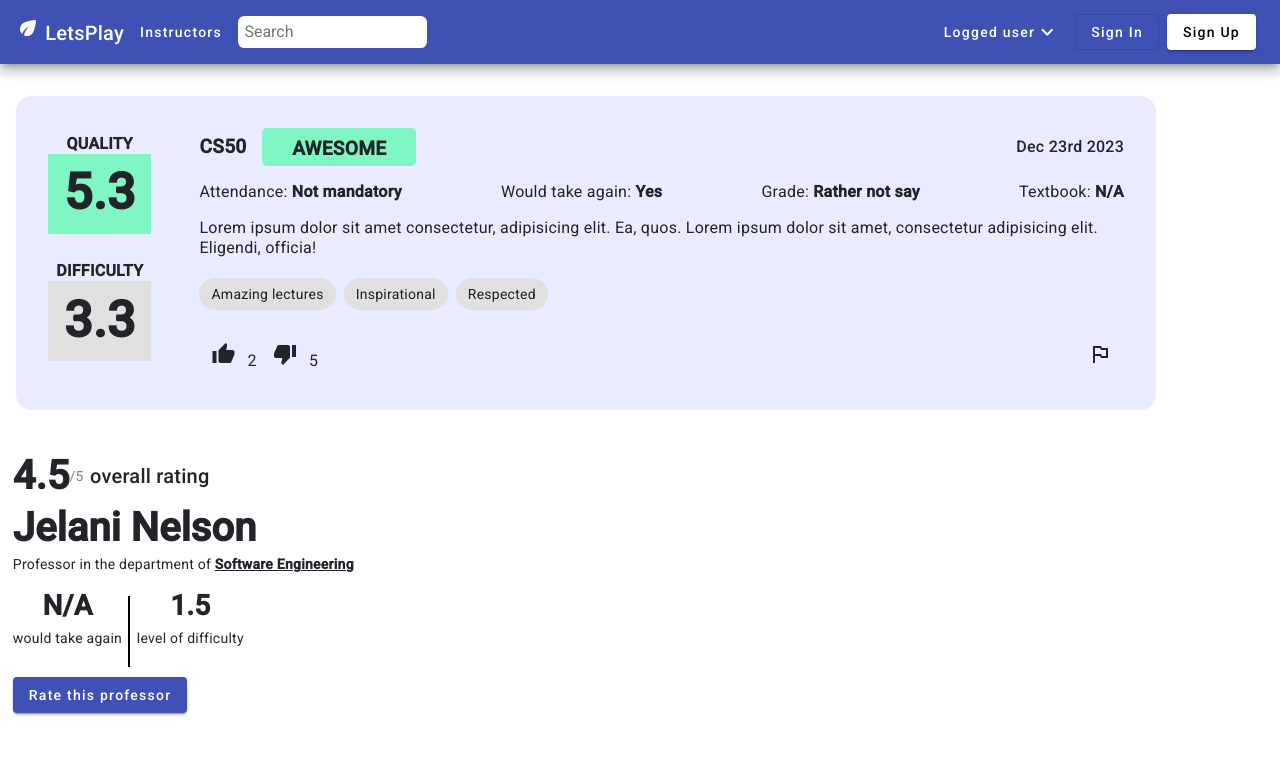
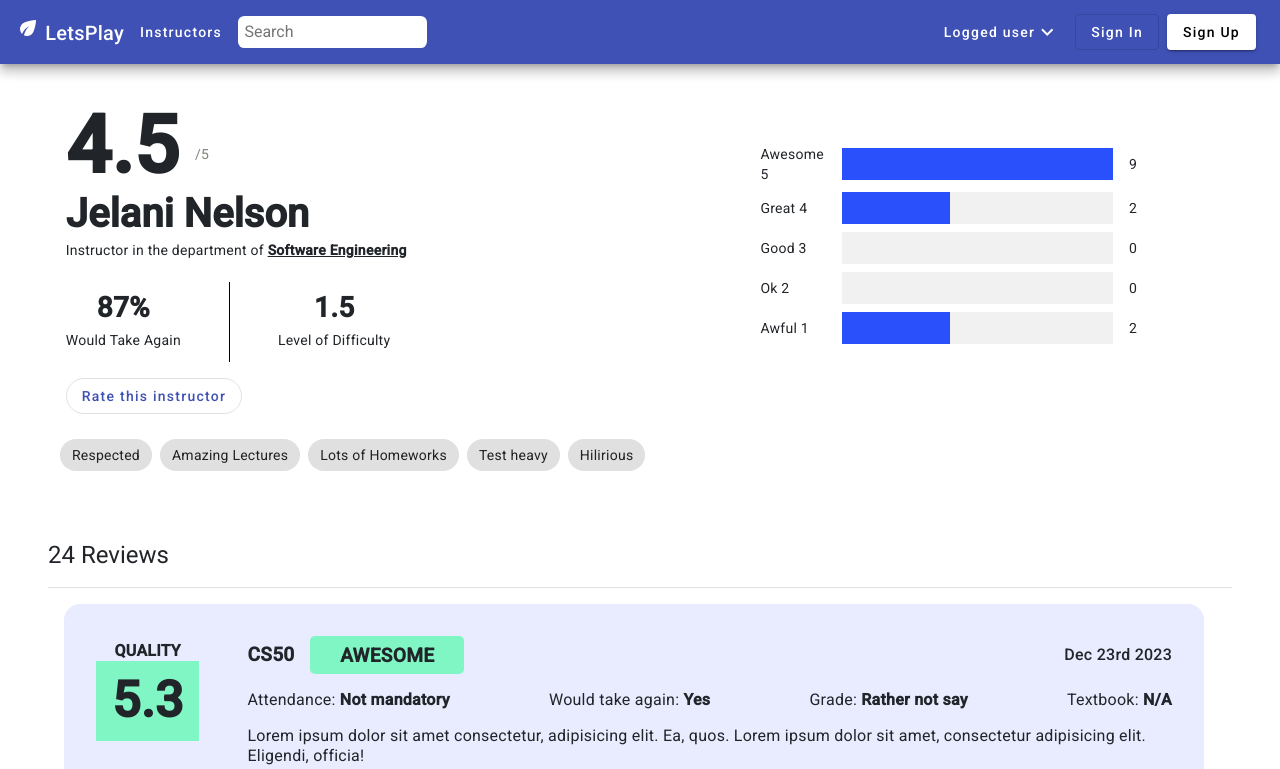
Before and after one commit to Rate-The-Instructor/RateTheInstructor, an Angular app in the folder frontend/: page /instructor/1 in a window 1280 px wide. Before the commit this address led to /. Shown: the top 769 px of the page. Built offline with nearby package versions, Linux system fonts and the light colour scheme; a web font is replaced by a local one.

Commit message:
instructor profile page integration done

```diff
--- a/frontend/src/app/app-routing.module.ts
+++ b/frontend/src/app/app-routing.module.ts
@@ -1,7 +1,7 @@
+import { InstructorProfileComponent } from './components/instructor-profile/instructor-profile.component';
 import { NgModule } from '@angular/core';
 import { RouterModule, Routes } from '@angular/router';
 import { InstructorReviewInputComponent } from './components/instructor-review-input/instructor-review-input.component';
-import { InstructorReviewComponent } from './components/instructor-review/instructor-review.component';
 import { LoginComponent } from './components/login/login.component';
 import { SignupComponent } from './components/signup/signup.component';
 
@@ -9,6 +9,7 @@ const routes: Routes = [
   { path: 'signup', component: SignupComponent },
   { path: 'login', component: LoginComponent },
   { path: 'rate/:instructorId', component: InstructorReviewInputComponent },
+  { path: 'instructor/:instructorId', component: InstructorProfileComponent },
 ];
 
 @NgModule({
--- a/frontend/src/app/app.component.html
+++ b/frontend/src/app/app.component.html
@@ -1,7 +1,7 @@
-<app-nav-bar style="position: fixed; top: 0; z-index: 12; width: 100%;" ></app-nav-bar>
+<app-nav-bar
+  style="position: fixed; top: 0; z-index: 12; width: 100%"
+></app-nav-bar>
 
-<div style="padding-top: 5rem;">
-    <app-instructor-review-display></app-instructor-review-display>
-    <router-outlet></router-outlet>
-    <app-professor-detail></app-professor-detail>
+<div style="padding-top: 5rem">
+  <router-outlet></router-outlet>
 </div>
--- /dev/null
+++ b/frontend/src/app/components/instructor-profile/instructor-profile.component.css
@@ -0,0 +1,22 @@
+.profile-container {
+    display: flex;
+    justify-content: center;
+    align-items: center;
+    gap: 2rem;
+    flex-wrap: wrap;
+}
+
+.left {
+    display: flex;
+    flex-direction: column;
+    gap: 1.3rem;
+}
+
+.right {
+    align-self: flex-start;
+    margin-top: 4rem;
+}
+
+.reviews-container {
+    margin: 3rem;
+}
--- /dev/null
+++ b/frontend/src/app/components/instructor-profile/instructor-profile.component.html
@@ -0,0 +1,18 @@
+<div class="profile-container" style="margin-bottom: 4rem;">
+    <div class="left">
+        <app-professor-detail class="professor-detail"></app-professor-detail>
+        <app-top-tags class="top-tags"></app-top-tags>
+    </div>
+    <div class="right">
+        <app-rating-bar></app-rating-bar>
+    </div>
+</div>
+
+<div class="reviews-container">
+    <h1>24 Reviews</h1>
+    <mat-divider></mat-divider>
+    <app-instructor-review-display class="review-display" style="margin-bottom: 3rem;"></app-instructor-review-display>
+    <app-instructor-review-display class="review-display" style="margin-bottom: 3rem;"></app-instructor-review-display>
+    <app-instructor-review-display class="review-display" style="margin-bottom: 3rem;"></app-instructor-review-display>
+
+</div>
--- a/frontend/src/app/components/professor-detail/professor-detail.component.css
+++ b/frontend/src/app/components/professor-detail/professor-detail.component.css
@@ -33,25 +33,26 @@ h1{
 }
 .btn-container{
     text-align: left;
+    margin-top: 1rem;
 }
 .stat{
     display: flex;
     margin: 10px 0;
+    gap: 3rem;
 }
 
-.percentage{
-    border-right: 1px solid black;
-    padding-right: 1%;
-    padding-bottom: 1%;
-}
-
-.difficulty{
-    border-left: 1px solid black;
-    padding-left: 1%;
-    padding-bottom: 1%;
-}
 .probab,.level-diff{
     font-size: 2em;
     text-align: center;
     font-weight: 900;
 }
+
+.value {
+    font-size: 5rem;
+    margin-right: 1rem;
+    margin-bottom: 1rem;
+}
+
+.percentage, .difficulty {
+    margin-top: 1rem;
+}
--- a/frontend/src/app/components/professor-detail/professor-detail.component.html
+++ b/frontend/src/app/components/professor-detail/professor-detail.component.html
@@ -1,25 +1,26 @@
-<div class="info">
+<div class="info" style="width: max-content;">
     <div class="rating">
         <div><h1 class="value">4.5</h1></div>
         <div class="outOf">/5</div>
-        <p class="overall">overall rating</p>
+        <br>
     </div>
     <h1>Jelani Nelson</h1>
     <div class="department">
-        <p>Professor in the department of&nbsp;</p>
+        <p>Instructor in the department of&nbsp;</p>
         <p class="dep"><b>Software Engineering</b></p>
     </div>
     <div class="stat">
         <div class="percentage">
-            <p class="probab">N/A</p>
-            <p>would take again</p>
+            <p class="probab">87%</p>
+            <p>Would Take Again</p>
         </div>
+        <mat-divider style="background-color: black;" [vertical]="true"></mat-divider>
         <div class="difficulty">
             <p class="level-diff">1.5</p>
-            <p>level of difficulty</p>
+            <p>Level of Difficulty</p>
         </div>
     </div>
     <div class="btn-container">
-        <button class="rate-btn" mat-raised-button color="primary">Rate this professor</button>
+        <button style="border-radius: 1.2rem;" class="rate-btn" mat-stroked-button color="primary">Rate this instructor</button>
     </div>
 </div>
--- a/frontend/src/app/components/rating-bar/rating-bar.component.css
+++ b/frontend/src/app/components/rating-bar/rating-bar.component.css
@@ -1,16 +1,5 @@
 * {
   box-sizing: border-box;
-}
-
-body {
-  font-family: Arial;
-  margin: 0 auto; /* Center website */
-  max-width: 800px; /* Max width */
-  padding: 20px;
-}
-
-.row{
-    margin-top: 100px;
 }
 
 .side{
--- a/frontend/src/app/components/rating-bar/rating-bar.component.html
+++ b/frontend/src/app/components/rating-bar/rating-bar.component.html
@@ -1,46 +1,37 @@
-<!DOCTYPE html>
-<html>
-<head>
-<meta name="viewport" content="width=device-width, initial-scale=1">
-</head>
-<body>
 <div class="row">
   <div class="side">
-    <div class="disc" >Awesome 5</div>
+    <div class="disc">Awesome 5</div>
     <div class="bar-container">
       <div class="bar bar-5"></div>
     </div>
-    <div class="count" >9</div>
+    <div class="count">9</div>
   </div>
   <div class="side">
-    <div class="disc" >Great 4</div>
+    <div class="disc">Great 4</div>
     <div class="bar-container">
       <div class="bar bar-4"></div>
     </div>
-    <div class="count" >2</div>
+    <div class="count">2</div>
   </div>
   <div class="side">
-    <div class="disc" >Good 3</div>
+    <div class="disc">Good 3</div>
     <div class="bar-container">
       <div class="bar bar-3"></div>
     </div>
-    <div class="count" >0</div>
+    <div class="count">0</div>
   </div>
   <div class="side">
-    <div  class="disc" >Ok 2</div>
+    <div class="disc">Ok 2</div>
     <div class="bar-container">
       <div class="bar bar-2"></div>
     </div>
-    <div class="count" >0</div>
+    <div class="count">0</div>
   </div>
   <div class="side">
-    <div class="disc" >Awful 1</div>
+    <div class="disc">Awful 1</div>
     <div class="bar-container">
       <div class="bar bar-1"></div>
     </div>
-    <div class="count" >2</div>
+    <div class="count">2</div>
   </div>
 </div>
-
-</body>
-</html>
--- a/frontend/src/app/components/top-tags/top-tags.component.html
+++ b/frontend/src/app/components/top-tags/top-tags.component.html
@@ -1,11 +1,7 @@
 <mat-chip-listbox>
-  <mat-chip-option disabled="" color="primary">Respected</mat-chip-option>
-  <mat-chip-option disabled="" color="primary"
-    >Amazing Lectures</mat-chip-option
-  >
-  <mat-chip-option disabled="" color="primary"
-    >Lots of Homeworks</mat-chip-option
-  >
-  <mat-chip-option disabled="" color="primary">Test heavy</mat-chip-option>
-  <mat-chip-option disabled="" color="primary">Hilirious</mat-chip-option>
+  <mat-chip color="primary">Respected</mat-chip>
+  <mat-chip color="primary">Amazing Lectures</mat-chip>
+  <mat-chip color="primary">Lots of Homeworks</mat-chip>
+  <mat-chip color="primary">Test heavy</mat-chip>
+  <mat-chip color="primary">Hilirious</mat-chip>
 </mat-chip-listbox>
```
Also changed, not shown: frontend/src/app/app.module.ts (+8 -1 lines), frontend/src/app/components/instructor-profile/instructor-profile.component.ts (added, +10 -0 lines), 1 other file (tests, documents, lock files or other folders).
